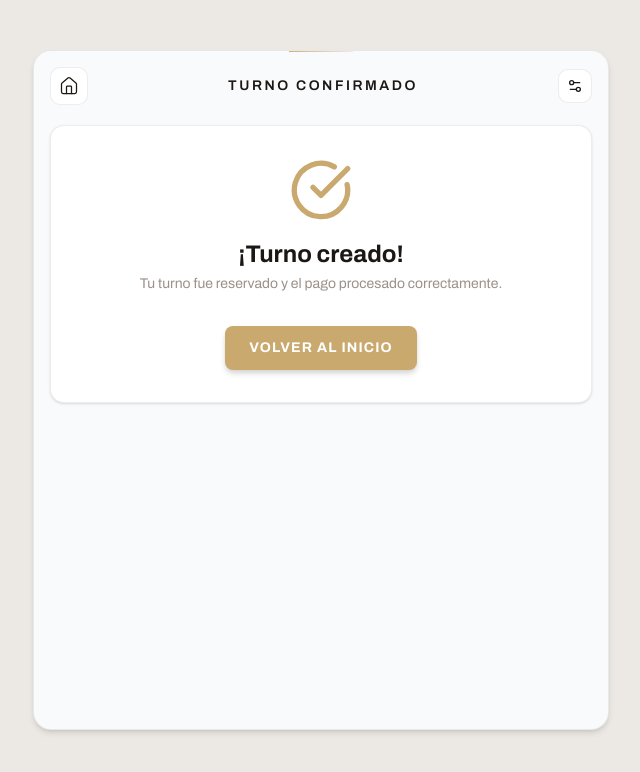
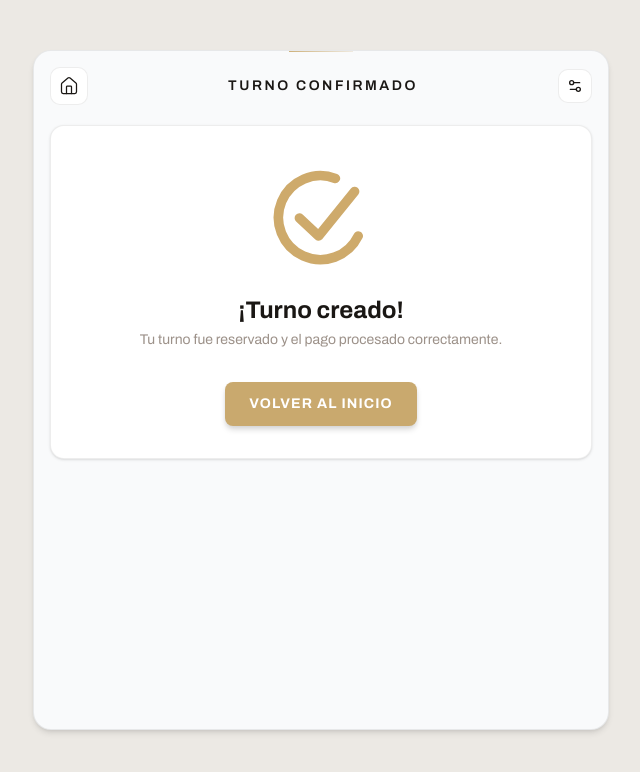
Before and after one commit to santiagomanso/turnero-peluqueria, a Next.js app: page /appointments/new/success in a window 1280 px wide. Shown: the top 772 px of the page, without its empty margins (319-959 px from the left). Built offline with nearby package versions, Linux system fonts and the light colour scheme; no server answers.

Commit message:
Add animated SVG sucess create appointment

```diff
--- a/src/app/appointments/new/success/page.tsx
+++ b/src/app/appointments/new/success/page.tsx
@@ -1,24 +1,75 @@
 import Navbar from "@/components/navbar";
 import { Container } from "@/components/ui/container";
-import { CheckCircle } from "lucide-react";
 import Link from "next/link";
+
+function AnimatedCheckIcon() {
+  return (
+    <svg
+      xmlns="http://www.w3.org/2000/svg"
+      viewBox="0 0 100 100"
+      width="120"
+      height="120"
+    >
+      <style>{`
+        .path {
+          fill: none;
+          stroke: #ceaa6b;
+          stroke-width: 8;
+          stroke-linecap: round;
+          stroke-linejoin: round;
+        }
+        .circle {
+          stroke-dasharray: 220;
+          stroke-dashoffset: 220;
+          animation: draw-circle 0.6s ease-out forwards;
+        }
+        .check {
+          stroke-dasharray: 100;
+          stroke-dashoffset: 100;
+          animation: draw-check 0.4s ease-out 0.6s forwards;
+        }
+        .container {
+          animation: pop 0.3s ease-out 1s both;
+          transform-origin: center;
+        }
+        @keyframes draw-circle {
+          to { stroke-dashoffset: 0; }
+        }
+        @keyframes draw-check {
+          to { stroke-dashoffset: 0; }
+        }
+        @keyframes pop {
+          0% { transform: scale(1); }
+          50% { transform: scale(1.08); }
+          100% { transform: scale(1); }
+        }
+      `}</style>
+      <g className="container">
+        <path className="path circle" d="M 62 17 A 35 35 0 1 0 81 65" />
+        <path className="path check" d="M 32 50 L 48 65 L 78 28" />
+      </g>
+    </svg>
+  );
+}
 
 export default function AppointmentSuccessPage() {
   return (
     <Container.wrapper>
       <Container.content className="space-y-5">
         <Navbar title="Turno Confirmado" />
-        <div className="bg-white rounded-xl border border-border-subtle shadow-sm p-8 flex flex-col items-center text-center gap-4">
-          <CheckCircle className="w-16 h-16 text-gold" />
+        <div className="bg-white dark:bg-zinc-900 rounded-xl border border-border-subtle dark:border-zinc-800 shadow-sm p-8 flex flex-col items-center text-center gap-4">
+          <AnimatedCheckIcon />
           <div>
-            <h2 className="text-2xl font-bold text-content">¡Turno creado!</h2>
-            <p className="text-sm text-content-tertiary mt-1">
+            <h2 className="text-2xl font-bold text-content dark:text-zinc-100">
+              ¡Turno creado!
+            </h2>
+            <p className="text-sm text-content-tertiary dark:text-zinc-500 mt-1">
               Tu turno fue reservado y el pago procesado correctamente.
             </p>
           </div>
           <Link
             href="/"
-            className="mt-4 px-6 py-3 rounded-md font-bold text-sm uppercase tracking-[0.08em] bg-gold text-white shadow-md shadow-neutral-300 hover:bg-gold/90 transition-all"
+            className="mt-4 px-6 py-3 rounded-md font-bold text-sm uppercase tracking-[0.08em] bg-gold text-white shadow-md shadow-neutral-300 dark:shadow-zinc-950 hover:bg-gold/90 transition-all"
           >
             Volver al inicio
           </Link>
```
